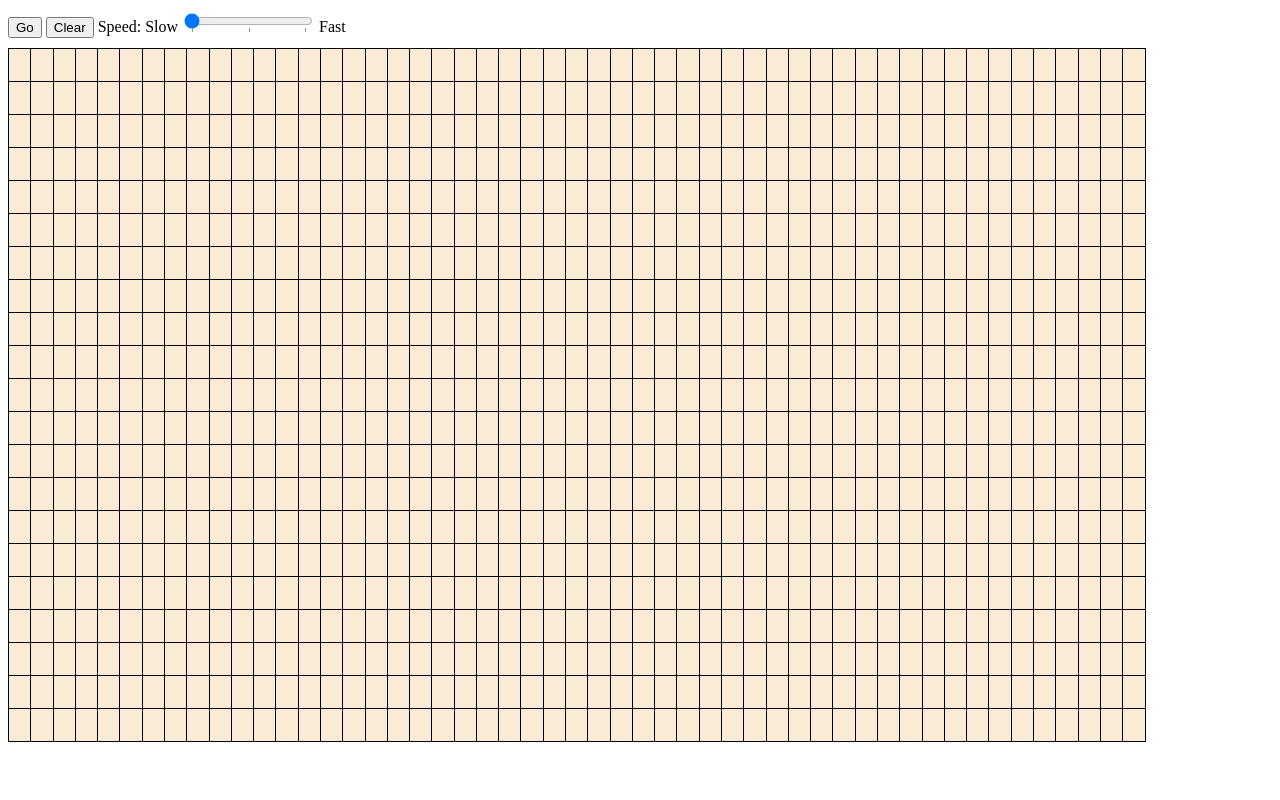
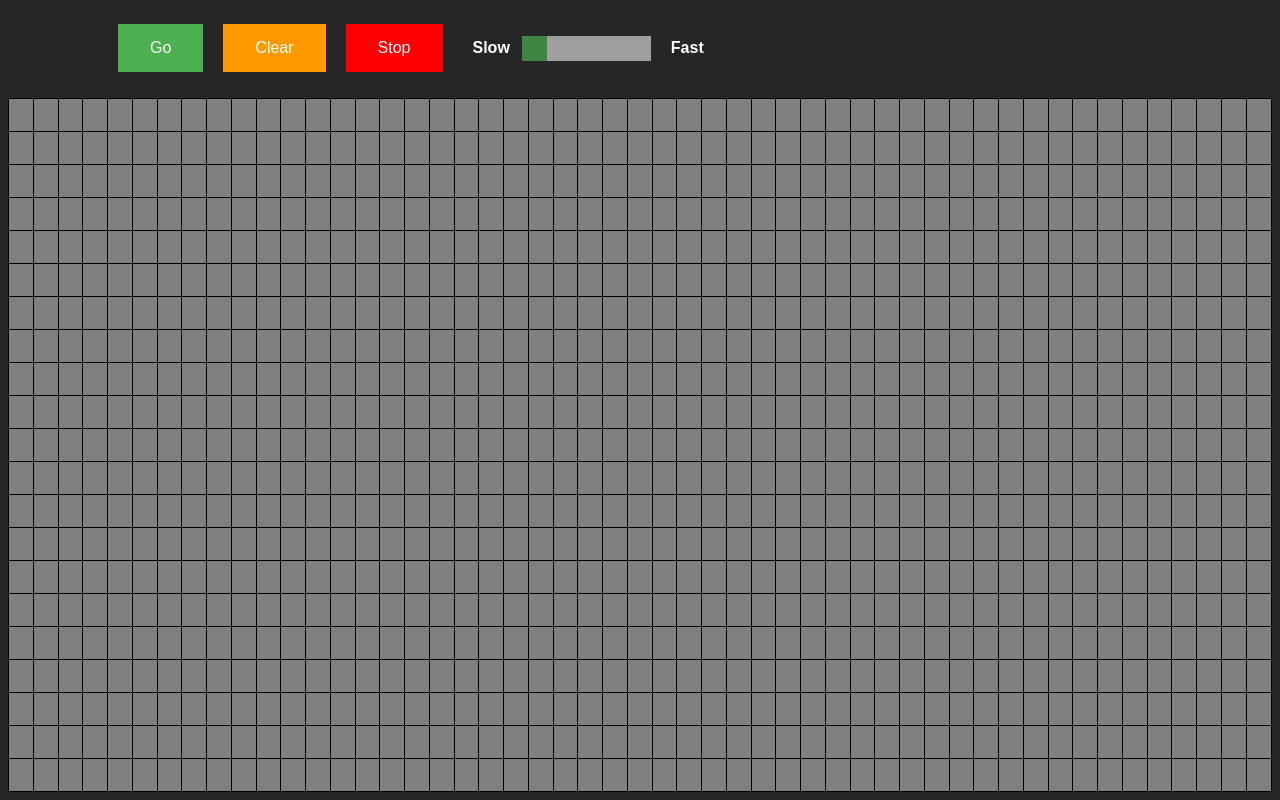
Before and after one commit to zbrydon/Pathfinding-Visualiser, a website: page public/index.html in a window 1280 px wide. Drawn offline with nearby package versions, Linux system fonts and the light colour scheme.

Commit message:
Added Stop button, slowed & reversed path drawing visualisation

```diff
--- a/public/app.js
+++ b/public/app.js
@@ -7,7 +7,7 @@ const Xaxis = 50;
 const Yaxis = 20;
 
 
-//slow=700 average = 200 fast =10
+let stop = false;
 
 let delay = 200;
 
@@ -142,6 +142,11 @@ $("#weight").on('input', function () {
     }
 });
 
+$('#stop').click(function () {
+    stop = true;
+});
+
+
 async function dijkstra(start, finish) {
     if (!start || !finish) return;
     let minBinaryHeap = [];
@@ -172,6 +177,10 @@ async function dijkstra(start, finish) {
 
     while (currentNode != finishNode) {
         await sleep(delay);
+        if (stop == true) {
+            stop = false;
+            break;
+        }
         for (let i = 1; i < count; i++) {
             if (minBinaryHeap[i].vistited != true) {
                 currentNode = minBinaryHeap[i];
@@ -201,16 +210,17 @@ async function dijkstra(start, finish) {
             downHeap(Math.floor(i));
         }
     }
-    if (currentNode = finishNode) {
+    if (currentNode == finishNode) {
         let path = [];
         let node = finishNode.prev;
         while (node != startNode) {
             path.push(node);
             node = node.prev;
         }
-        for (let i = 0; i < path.length; i++) {
+        for (let i = path.length - 1; i >= 0; i--) {
             document.getElementById(`${path[i].id}`).classList.remove('visited');
             document.getElementById(`${path[i].id}`).classList.add('path');
+            await sleep(delay);
         }
     }
 
--- a/public/index.css
+++ b/public/index.css
@@ -1,9 +1,79 @@
-.navBar{
-
+body {
+    background-color: #262626;
 }
 
-.toolBar{
+.toolBar {
+    height: 10vh;
+    display: flex;
 
+    align-items: center;
+}
+.Go {
+    background-color: #4CAF50;
+    border: none;
+    color: white;
+    padding: 15px 32px;
+    text-align: center;
+    text-decoration: none;
+    display: inline-block;
+    font-size: 16px;
+    margin-right: 20px;
+    margin-left: 110px;
+}
+
+.Stop {
+    background-color: #ff0000;
+    border: none;
+    color: white;
+    padding: 15px 32px;
+    text-align: center;
+    text-decoration: none;
+    display: inline-block;
+    font-size: 16px;
+    margin-right: 20px;
+}
+
+.Clear {
+    background-color: #ff9900;
+    border: none;
+    color: white;
+    padding: 15px 32px;
+    text-align: center;
+    text-decoration: none;
+    display: inline-block;
+    font-size: 16px;
+    margin-right: 20px;
+}
+
+.slider {
+    -webkit-appearance: none;
+    width: auto;
+    height: 25px;
+    background: #d3d3d3;
+    outline: none;
+    opacity: 0.7;
+    -webkit-transition: .2s;
+    transition: opacity .2s;
+    margin-right: 20px;
+}
+
+    .slider:hover {
+        opacity: 1;
+    }
+
+    .slider::-webkit-slider-thumb {
+        -webkit-appearance: none;
+
+        width: 25px;
+        height: 25px;
+        background: #4CAF50;
+        cursor: pointer;
+    }
+
+.Text{
+    color:white;
+    font:bold 16px arial;
+    margin-right:10px;
 }
 
 .gridContainer{
@@ -11,7 +81,7 @@
 }
 
 .grid {
-    width: 90%;
+
     display: flex;
     justify-content: center;
     align-items: center;
@@ -21,8 +91,8 @@
 .notVisited {
     border: 1px solid black;
     height: 30px;
-    width:30px;
-    background-color:antiquewhite;
+    width: 30px;
+    background-color: #808080;
 }
 
 .visited {
--- a/public/index.html
+++ b/public/index.html
@@ -14,11 +14,15 @@
 
     <div class="toolBar">
         <button id="go" class="Go">Go</button>
+
         <button id="clear" class="Clear">Clear</button>
-        <label for="weight">Speed:</label>
-        <span>Slow</span>
-        <input type="range" id="weight" min="0" value="0" max="2" step="1" list="volsettings">
-        <span>Fast</span>
+
+        <button id="stop" class="Stop">Stop</button>
+
+        <label for="weight" class="Text"></label>
+        <span class="Text">Slow  </span>
+        <input type="range" id="weight" min="0" value="0" max="2" step="1" list="volsettings" class="slider">
+        <span class="Text">Fast</span>
         <datalist id="volsettings">
             <option>0</option>
             <option>1</option>
```
